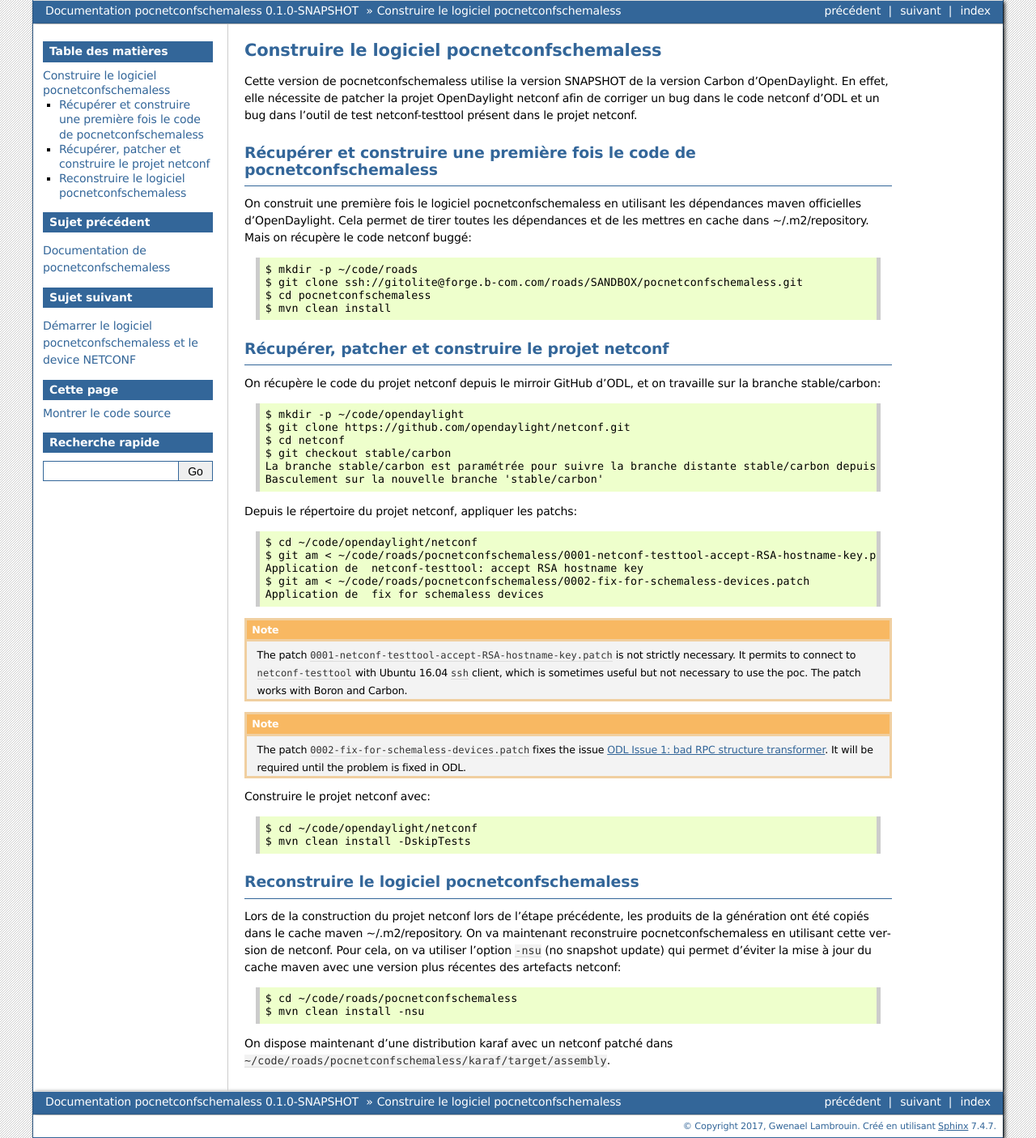
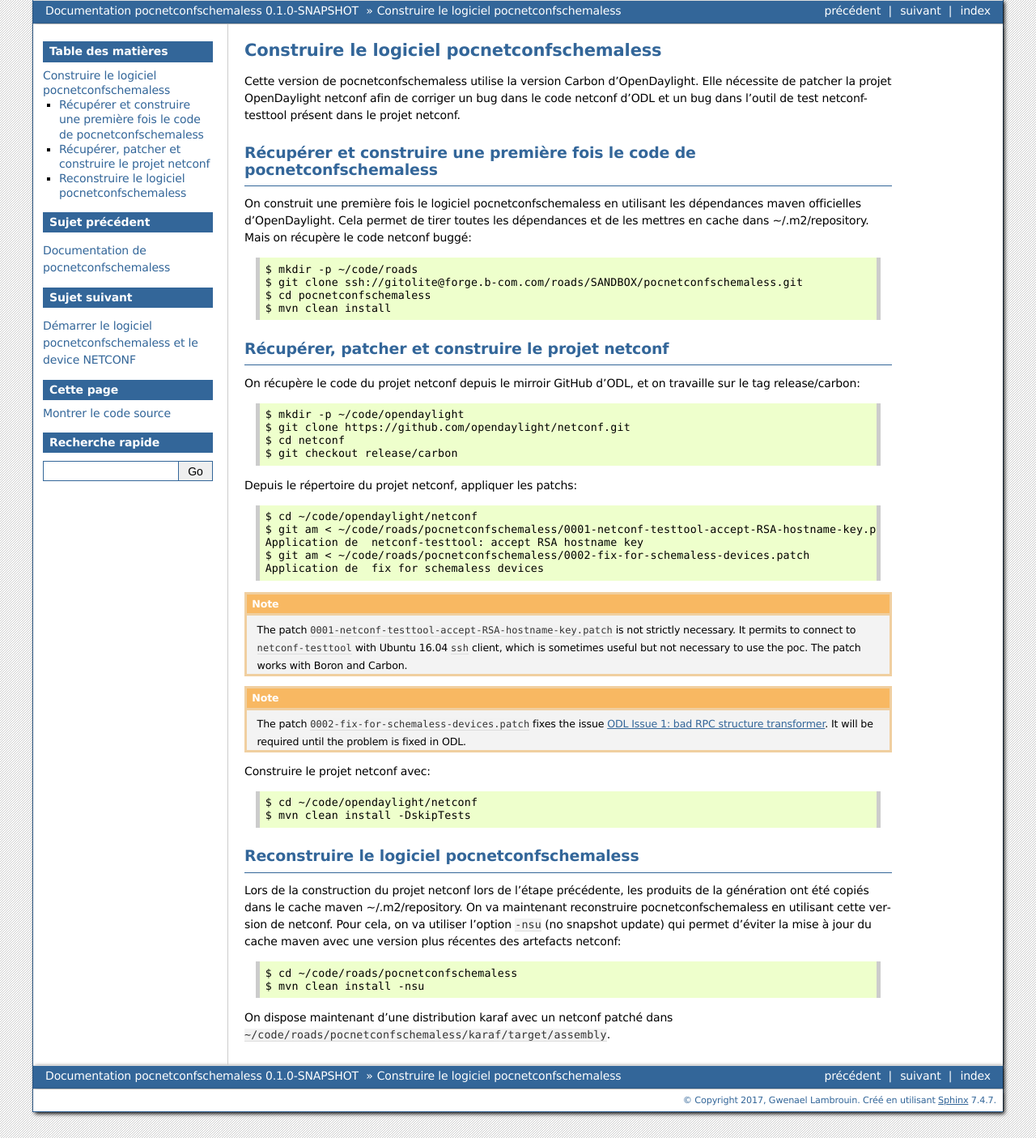
Before and after one commit to b-com/pocnetconfschemaless, a Sphinx documentation site: the page built from docs/user_guide/build.rst, in a window 1280 px wide. Shown: the whole page at 81% size. Built offline with Sphinx 7.4.7, drawn with Linux system fonts in a browser that asks for light colours.

Commit message:
Update ODL deps to first Carbon release

```diff
--- a/docs/user_guide/build.rst
+++ b/docs/user_guide/build.rst
@@ -1,8 +1,8 @@
 Construire le logiciel pocnetconfschemaless
 ===========================================
 
-Cette version de pocnetconfschemaless utilise la version SNAPSHOT de la version Carbon d'OpenDaylight. En effet,
-elle nécessite de patcher la projet OpenDaylight netconf afin de corriger un bug dans le code netconf d'ODL et un bug
+Cette version de pocnetconfschemaless utilise la version Carbon d'OpenDaylight.
+Elle nécessite de patcher la projet OpenDaylight netconf afin de corriger un bug dans le code netconf d'ODL et un bug
 dans l'outil de test netconf-testtool présent dans le projet netconf.
 
 Récupérer et construire une première fois le code de pocnetconfschemaless
@@ -22,14 +22,13 @@
 Récupérer, patcher et construire le projet netconf
 --------------------------------------------------
 
-On récupère le code du projet netconf depuis le mirroir GitHub d'ODL, et on travaille sur la branche stable/carbon::
+On récupère le code du projet netconf depuis le mirroir GitHub d'ODL, et on
+travaille sur le tag release/carbon::
 
    $ mkdir -p ~/code/opendaylight
    $ git clone https://github.com/opendaylight/netconf.git
    $ cd netconf
-   $ git checkout stable/carbon
-   La branche stable/carbon est paramétrée pour suivre la branche distante stable/carbon depuis origin.
-   Basculement sur la nouvelle branche 'stable/carbon'
+   $ git checkout release/carbon
 
 Depuis le répertoire du projet netconf, appliquer les patchs::
 
--- a/pom.xml
+++ b/pom.xml
@@ -11,7 +11,7 @@
   <parent>
     <groupId>org.opendaylight.odlparent</groupId>
     <artifactId>odlparent</artifactId>
-    <version>1.8.0-SNAPSHOT</version>
+    <version>1.8.0-Carbon</version>
     <relativePath/>
   </parent>
 
```
Also changed, not shown: 7 other files.
